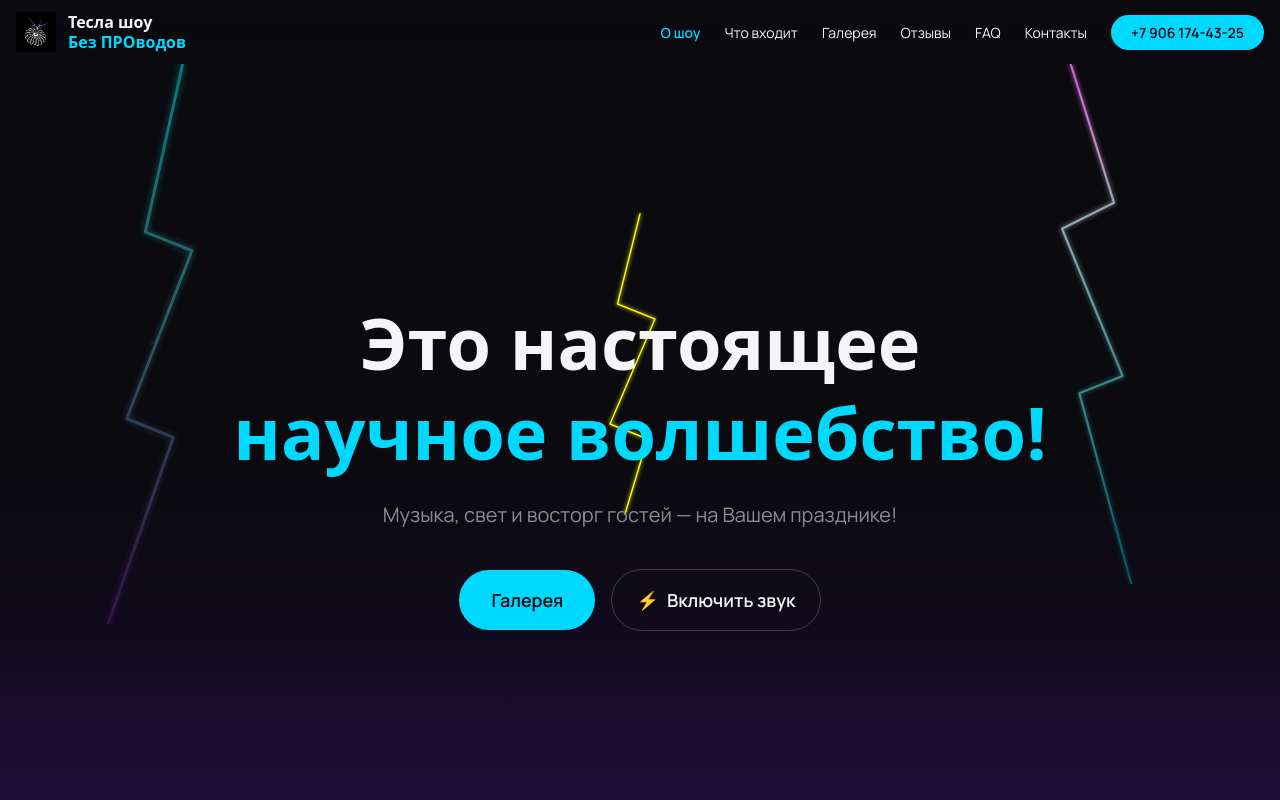
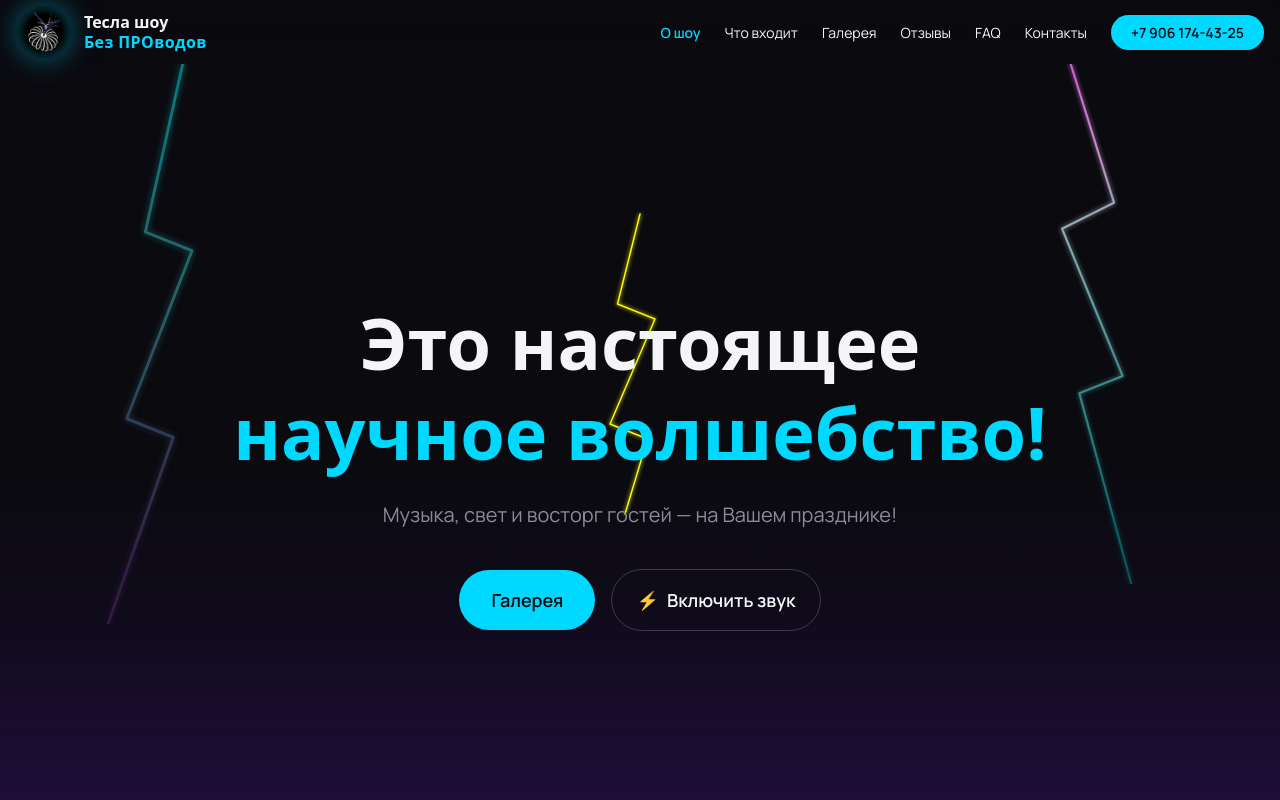
Before and after one commit to roman-kuznetsov-dev/tesla-show, a Next.js app: page / in a window 1280 px wide. Shown: the top 800 px of the page. Built offline with nearby package versions, Linux system fonts and the light colour scheme; a web font is replaced by a local one.

Commit message:
feat: integrate logo with background using mask and glow

```diff
--- a/src/components/layout/Header.tsx
+++ b/src/components/layout/Header.tsx
@@ -67,18 +67,18 @@ export default function Header() {
     >
       <nav className="container mx-auto flex items-center h-16 px-4 gap-4">
         <Link href="/" className="flex items-center gap-3 shrink-0">
+          <div className="relative w-12 h-12 md:w-14 md:h-14 shrink-0 drop-shadow-[0_0_15px_rgba(0,217,255,0.6)]">
             <Image
               src="/images/logo.png"
               alt="Тесла шоу Без ПРОводов"
-            width={40}
-            height={40}
-            className="w-10 h-10 object-contain"
+              fill
+              className="object-contain [mask-image:radial-gradient(circle,black_45%,transparent_70%)] drop-shadow-[0_0_12px_rgba(0,217,255,0.4)]"
               priority
             />
-          <span className="font-heading font-bold text-sm md:text-base leading-tight">
-            Тесла шоу
-            <br />
-            <span className="text-primary">Без ПРОводов</span>
+          </div>
+          <span className="font-heading font-bold text-sm md:text-base leading-tight flex flex-col">
+            <span>Тесла шоу</span>
+            <span className="text-primary tracking-wide">Без ПРОводов</span>
           </span>
         </Link>
 
```
Lines whose indentation alone changed are shown as unchanged.
